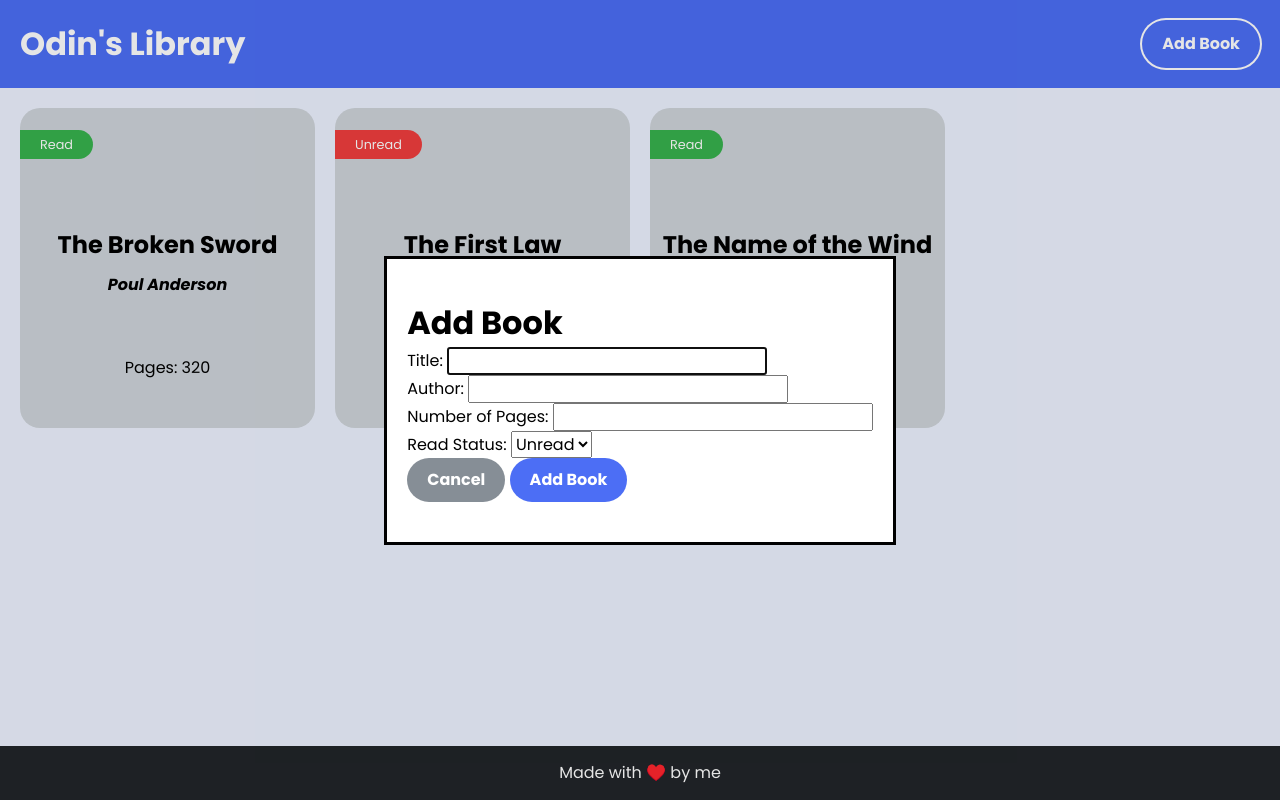
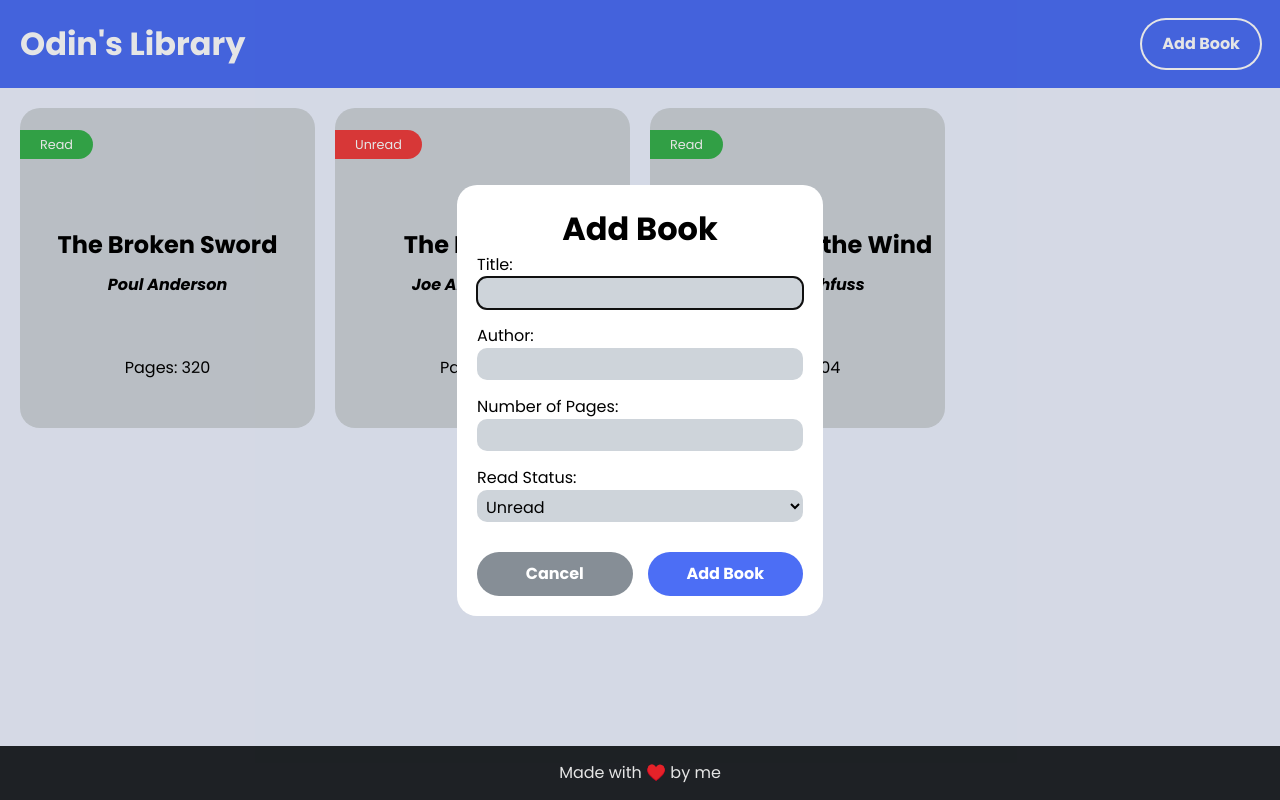
Before and after one commit to estebanvquiros/odin-library, a plain HTML site: page index.html in a window 1280 px wide. Both pictures are taken after a click on the button "Add Book". Drawn offline with Linux system fonts and the light colour scheme.

Commit message:
Add styles to `Add Book` form

```diff
--- a/css/styles.css
+++ b/css/styles.css
@@ -69,8 +69,44 @@ body {
 }
 
 dialog {
+    border: 0;
+    border-radius: 20px;
 	margin: auto;
-	padding: 40px 20px;
+	padding: 20px 20px;
+}
+
+.form-title {
+    text-align: center;
+}
+
+.add-book-form {
+    display: flex;
+    flex-direction: column;
+    gap: 15px;
+}
+
+.form-field {
+    display: flex;
+    flex-direction: column;
+}
+
+input, select {
+    height: 2rem;
+    background-color: var(--bgColor-neutral-40);
+    border: 0;
+    border-radius: 10px;
+    padding: 5px;
+}
+
+.add-book-form-controls {
+    display: flex;
+    gap: 15px;
+    justify-content: center;
+}
+
+.add-book-form-controls > button {
+    flex: 1;
+    margin-top: 30px;
 }
 
 .content {
--- a/index.html
+++ b/index.html
@@ -21,7 +21,8 @@
 			</div>
 		</div>
 		<dialog class="add-book-modal" id="addBookModal">
-			<h1>Add Book</h1>
+            <div>
+                <h1 class="form-title">Add Book</h1>
                 <form class="add-book-form" id="addBookForm">
                     <div class="form-field">
                         <label for="bookTitle">Title:</label>
@@ -43,8 +44,11 @@
                         </select>
                     </div>
                 </form>
+                <div class="add-book-form-controls">
                     <button class="close-modal-btn btn default-button" id="closeModalBtn">Cancel</button>
                     <button class="add-book-form-btn btn primary-btn" type="submit" form="addBookForm">Add Book</button>
+                </div>
+            </div>
 		</dialog>
 		<script src="./script.js"></script>
 	</body>
```
Lines whose indentation alone changed are shown as unchanged.
